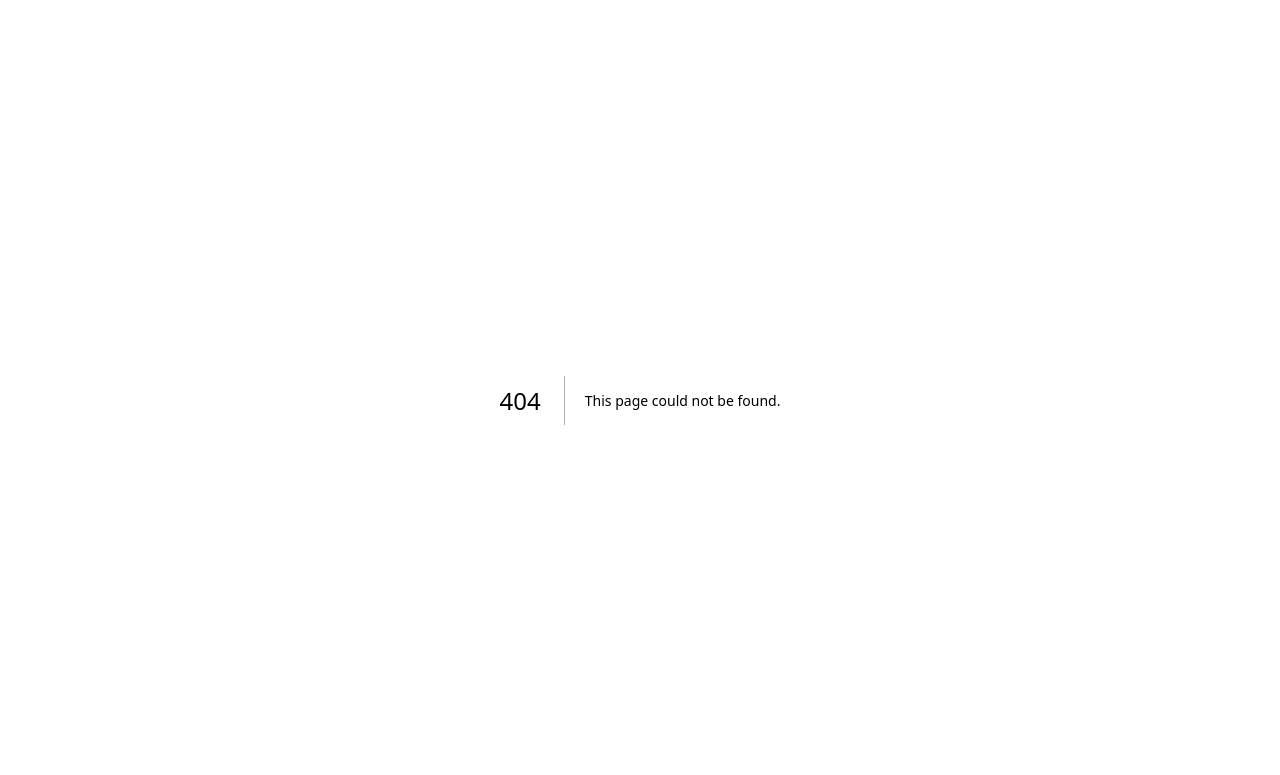
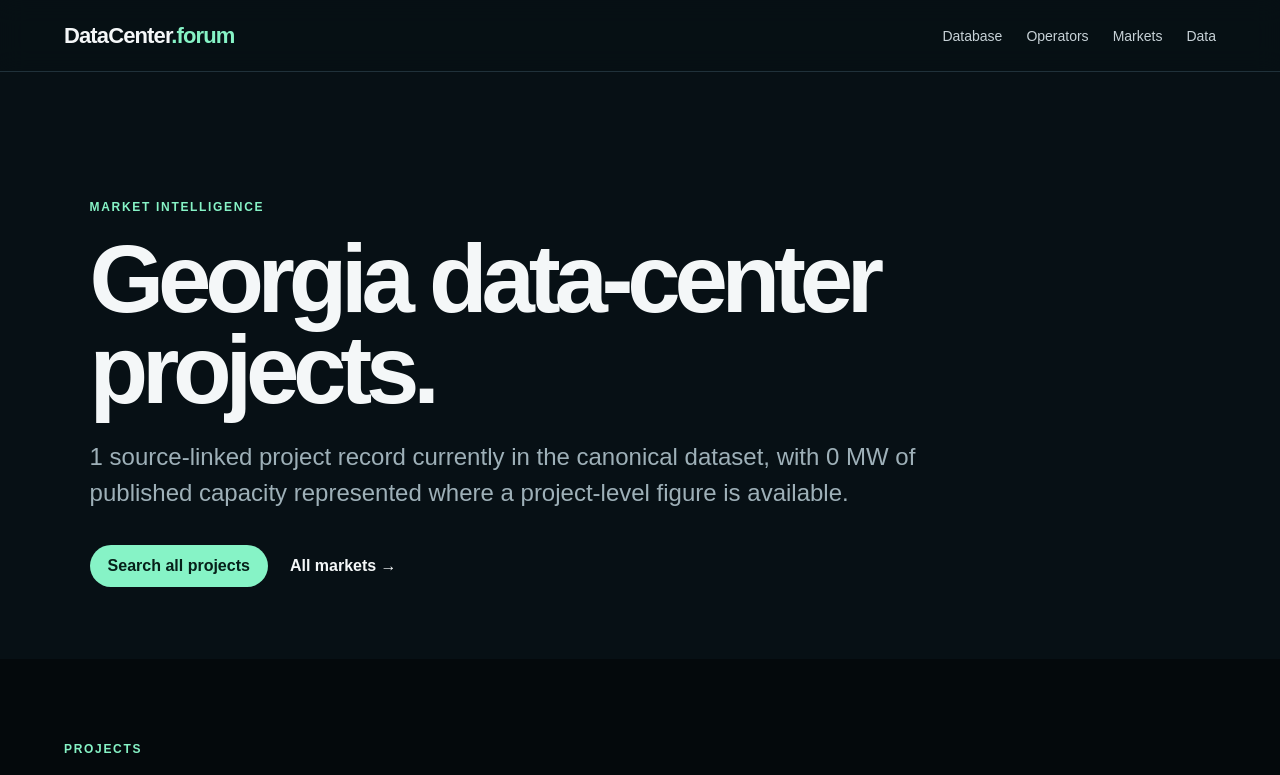
Before and after one commit to DopestT/data-center.forum, a Next.js app: page /database/market/georgia in a window 1280 px wide. Before the commit this address had no page. Shown: the top 775 px of the page. Built offline with nearby package versions, Linux system fonts and the light colour scheme.

Commit message:
Add SEO state market intelligence pages

```diff
--- /dev/null
+++ b/app/database/market/[slug]/page.tsx
@@ -0,0 +1,48 @@
+import type { Metadata } from "next";
+import Link from "next/link";
+import { notFound } from "next/navigation";
+import { IntelligenceProjectList } from "../../../../components/IntelligenceProjectList";
+import { formatCapacity } from "../../../../lib/intelligence";
+import { knownCapacity, marketPages, projectsForMarket } from "../../../../lib/intelligence-indexes";
+
+export function generateStaticParams() {
+  return marketPages.map((market) => ({ slug: market.slug }));
+}
+
+export async function generateMetadata({ params }: { params: Promise<{ slug: string }> }): Promise<Metadata> {
+  const { slug } = await params;
+  const market = marketPages.find((row) => row.slug === slug);
+  if (!market) return {};
+  return {
+    title: `${market.name} Data Center Projects`,
+    description: `Source-linked data-center projects in ${market.name}, including operators, stage, capacity, investment signals and source trails.`,
+    alternates: { canonical: `/database/market/${slug}` }
+  };
+}
+
+export default async function MarketPage({ params }: { params: Promise<{ slug: string }> }) {
+  const { slug } = await params;
+  const market = marketPages.find((row) => row.slug === slug);
+  if (!market) notFound();
+  const projects = projectsForMarket(slug);
+  const capacity = knownCapacity(projects);
+
+  return (
+    <main>
+      <header className="topbar">
+        <Link className="brand" href="/">DataCenter<span>.forum</span></Link>
+        <nav><Link href="/database">Database</Link><Link href="/database/companies">Operators</Link><Link href="/database/markets">Markets</Link><Link href="/intelligence">Data</Link></nav>
+      </header>
+      <section className="commerceHero">
+        <span className="kicker">MARKET INTELLIGENCE</span>
+        <h1>{market.name} data-center projects.</h1>
+        <p>{projects.length} source-linked project record{projects.length === 1 ? "" : "s"} currently in the canonical dataset, with {formatCapacity(capacity)} of published capacity represented where a project-level figure is available.</p>
+        <div className="heroActions"><Link className="buttonLink" href="/database">Search all projects</Link><Link href="/database/markets">All markets →</Link></div>
+      </section>
+      <section className="section darkSection">
+        <div className="sectionHead"><div><span className="kicker">PROJECTS</span><h2>{market.name} buildout</h2></div></div>
+        <IntelligenceProjectList projects={projects} />
+      </section>
+    </main>
+  );
+}
```
